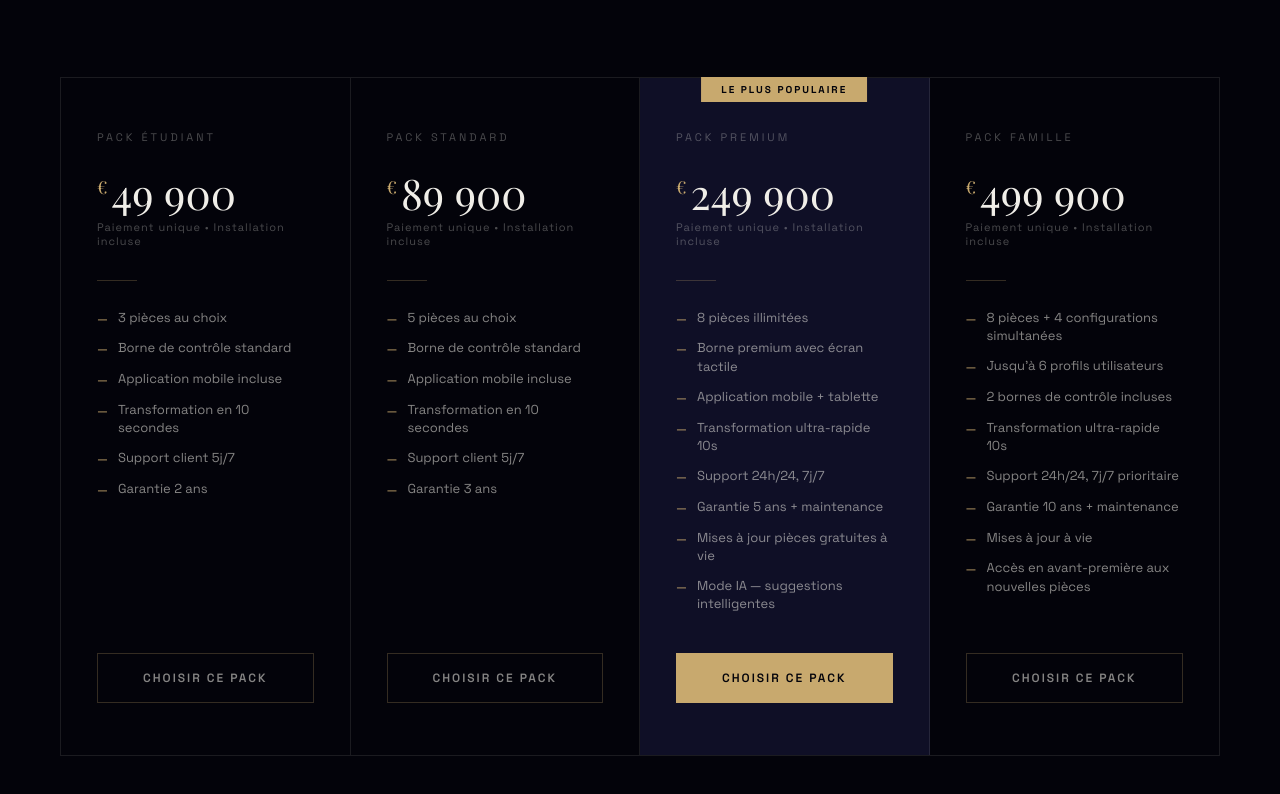
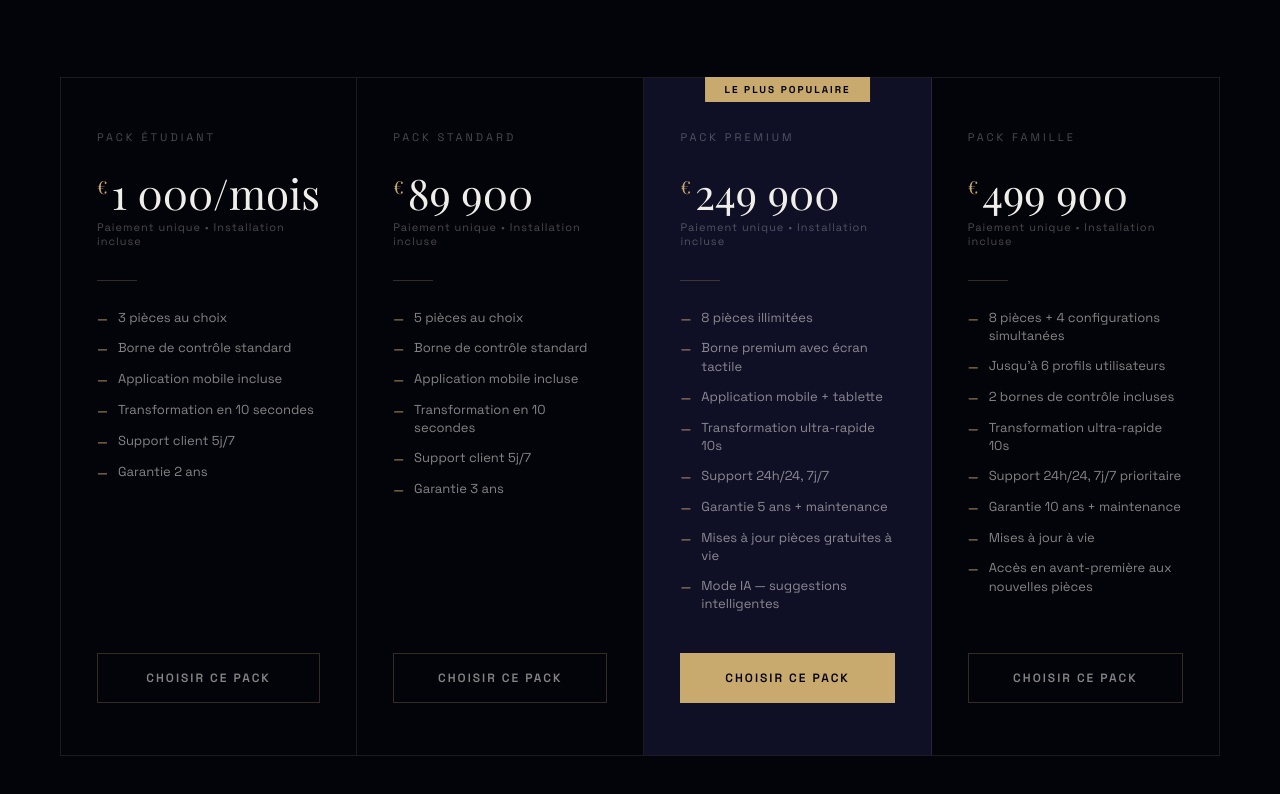
Before and after one commit to Superhamid23/RommShift.github.io, a plain HTML site: page index.html in a window 1280 px wide. Shown: the part 4219-5013 px from the top of the page. Drawn offline with nearby package versions, Linux system fonts and the light colour scheme; a web font is replaced by a local one.

Commit message:
Update index.html

```diff
--- a/index.html
+++ b/index.html
@@ -1534,7 +1534,7 @@ footer {
   <div class="pricing-grid fade-in">
     <div class="price-card">
       <div class="price-tier">Pack Étudiant</div>
-      <div class="price-amount"><span class="price-currency">€</span>49&nbsp;900</div>
+      <div class="price-amount"><span class="price-currency">€</span>1&nbsp;000/mois</div>
       <div class="price-period">Paiement unique • Installation incluse</div>
       <div class="price-divider"></div>
       <ul class="price-features">
@@ -1545,7 +1545,7 @@ footer {
         <li>Support client 5j/7</li>
         <li>Garantie 2 ans</li>
       </ul>
-      <button class="btn-price" onclick="openCheckout('Étudiant', '49 900€')">Choisir ce pack</button>
+      <button class="btn-price" onclick="openCheckout('Étudiant', '1 000/mois€')">Choisir ce pack</button>
     </div>
     <div class="price-card">
       <div class="price-tier">Pack Standard</div>
```
